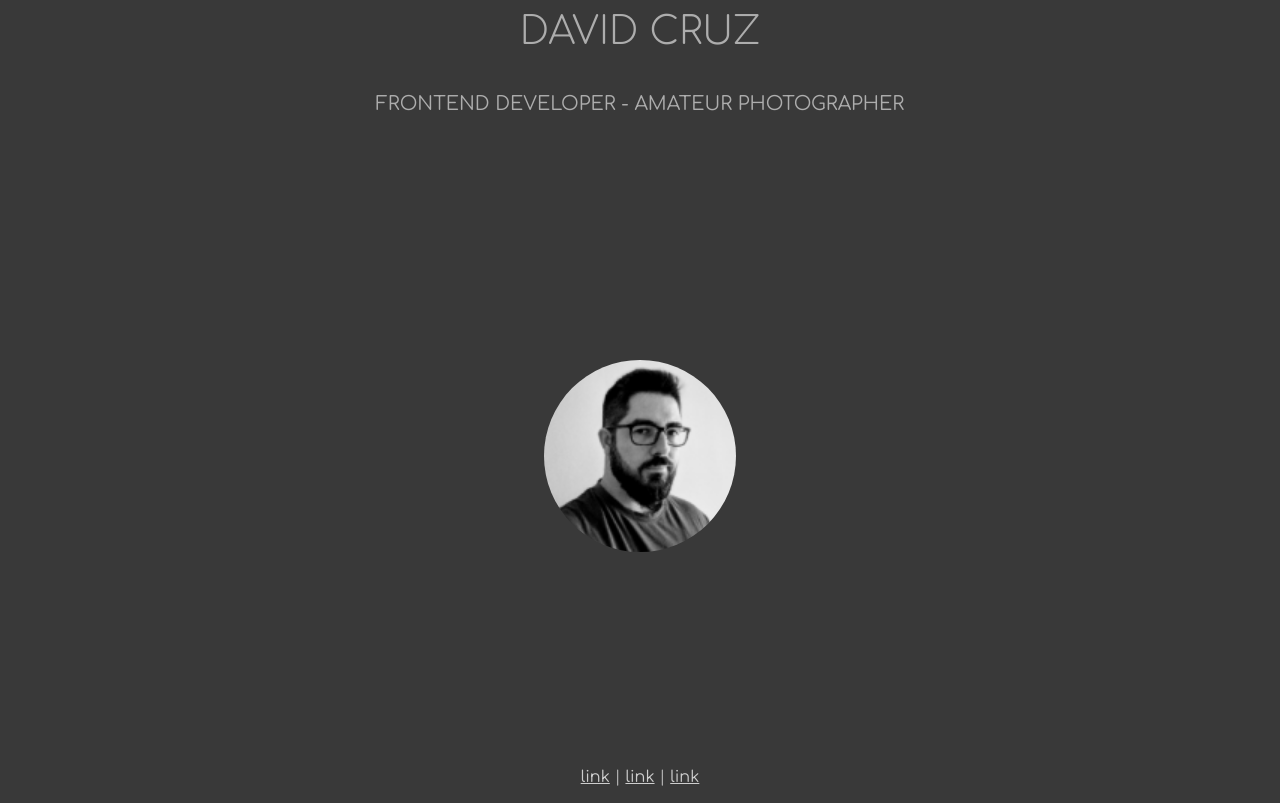
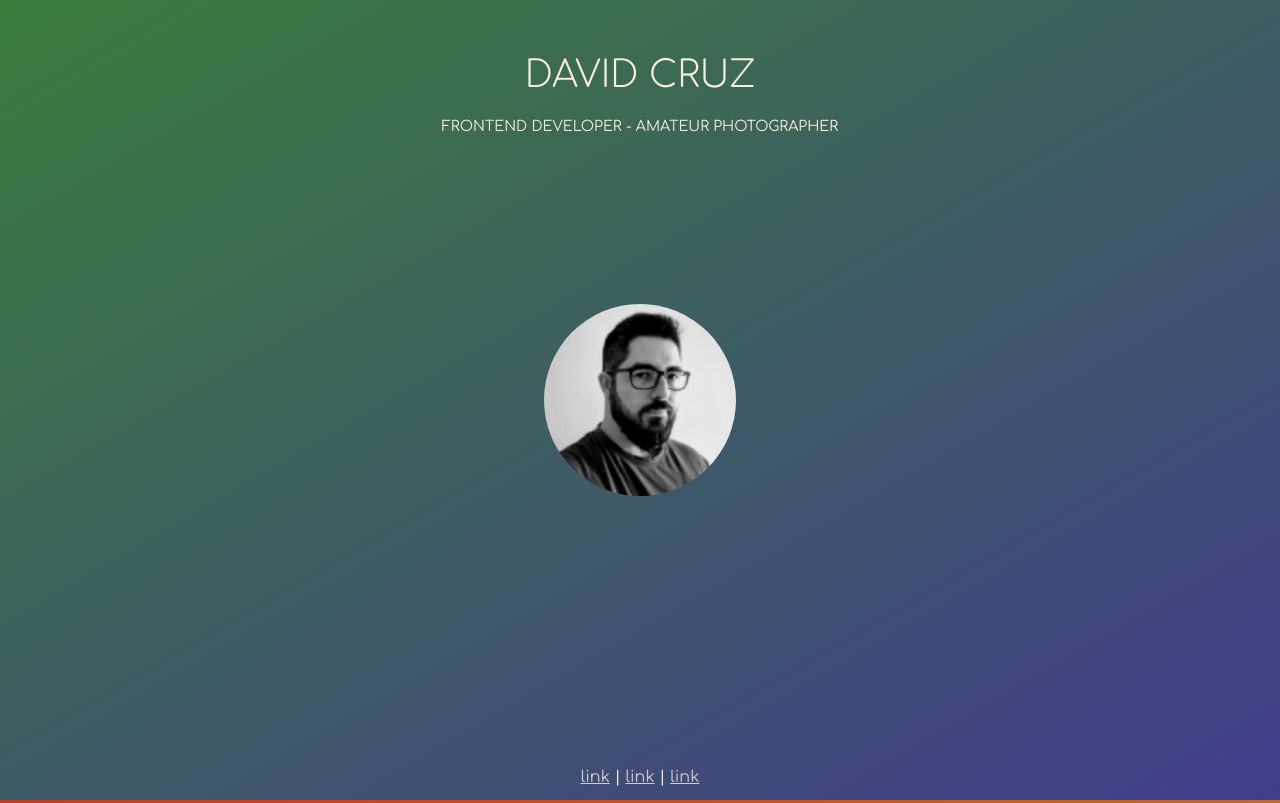
Before and after one commit to daviz1982/web, a plain HTML site: page index.html in a window 1280 px wide. Shown: the top 803 px of the page. Drawn offline with Linux system fonts and the light colour scheme.

Commit message:
added sections and snap scrolling

```diff
--- a/css/css.css
+++ b/css/css.css
@@ -1,16 +1,29 @@
 @import url('https://fonts.googleapis.com/css2?family=Comfortaa:wght@300;400;700&display=swap');
 
 :root {
+  --fonts: 'Comfortaa', 'Segoe UI', Tahoma, Geneva, Verdana, sans-serif;
+
+  --h1-fsize: calc(1.5rem + 1vw);
+  --h3-fsize: calc(.5rem + .5vw);
+
   --color-bg-body: #393939;
-  --color-text: #adadad;
+  --color-text: #fdeddd;
   --color-link: #cdcdcd;
   --color-link-hover: #cffdfd;
 
-  --color-gradient-start: #cacaca;
-  --color-gradient-end: #e8e8e8;
+  --color-start-1: #413c8ef7;
+  --color-start-2: #3bd6406e;
+  --color-projects-1: #d1a822e0;
+  --color-projects-2: #d1361bf7;
+  --color-cv-1: #8adf45f7;
+  --color-cv-2: #ff00d49e;
+  --color-contact-1: #9d2babd6;
+  --color-contact-2: #5611b16b;
 
-  --header-height: 12vh;
-  --section-height: 90vh;
+  --header-height: 20vh;
+  --header-min-height: 10rem;
+  --section-height: 100vh;
+  --section-width: 100vw;
   --footer-height: 4vh;
 }
 
@@ -22,53 +35,76 @@
 
 html {
   height: 100%;
+  scroll-snap-type: mandatory;
+  scroll-snap-points-y: repeat(100vh);
+  scroll-snap-type: y mandatory;
 }
 
 body {
   background-color: var(--color-bg-body);
   color: var(--color-text);
   height: 100%;
-  font-family: 'Comfortaa', 'Segoe UI', Tahoma, Geneva, Verdana, sans-serif;
+  font-family: var(--fonts);
   font-size: 16px;
 }
 
-main {
+.main {
   animation: 1s init-main ease-in-out;
   animation-fill-mode: backwards;
 }
 
-header {
+.main--header {
   align-items: center;
   display: flex;
   flex-direction: column;
   height: var(--header-height);
   justify-content: center;
-  min-height: 2.5rem;
+  min-height: var(--header-min-height);
   padding: 1rem;
+  position: absolute;
+  width: 100%;
 }
 
-header>h1 {
-  font-size: 2.4rem;
+.main--header>h1 {
+  font-size: var(--h1-fsize);
   font-weight: 300;
-  line-height: 2rem;
-  margin-top: 2rem;
-  padding: 0.5rem;
+  line-height: 1;
+  margin-top: 1rem;
+  padding: 1rem 1rem .5rem;
   text-align: center;
 }
 
-header>h3 {
-  font-size: 1.2rem;
+.main--header>h3 {
+  font-size: var(--h3-fsize);
   font-weight: 400;
-  line-height: 2rem;
-  margin-top: 2rem;
+  line-height: 1;
+  margin-top: 1rem;
   text-align: center;
 }
 
-section#paco {
+section.start,
+section.projects,
+section.cv,
+section.contact {
   align-items: center;
+  background: linear-gradient(-30deg, var(--color-start-1), var(--color-start-2));
   display: flex;
   height: var(--section-height);
   justify-content: center;
+  scroll-snap-align: start;
+  width: var(--section-width);
+}
+
+section.projects {
+  background: linear-gradient(-30deg, var(--color-projects-1), var(--color-projects-2));
+}
+
+section.cv {
+  background: linear-gradient(-30deg, var(--color-cv-1), var(--color-cv-2));
+}
+
+section.contact {
+  background: linear-gradient(-30deg, var(--color-contact-1), var(--color-contact-2));
 }
 
 a {
@@ -93,7 +129,7 @@ a:hover {
 }
 
 .blur {
-  animation: 1s ease-out blurry 1.25s;
+  animation: 1s ease-out blurry 1.10s;
   animation-fill-mode: backwards;
   border-radius: 50%;
   display: block;
@@ -117,14 +153,14 @@ a:hover {
   display: inline-block;
 }
 
-footer {
+.main--footer {
   align-items: center;
   bottom: 0;
   position: fixed;
   width: 100%;
 }
 
-footer>nav {
+.main--footer>nav {
   display: flex;
   height: var(--footer-height);
   justify-content: center;
--- a/index.html
+++ b/index.html
@@ -9,19 +9,57 @@
 </head>
 
 <body>
-  <main>
-    <header>
+  <main class="main">
+    <header class="main--header">
       <h1>DAVID CRUZ</h1>
       <h3>FRONTEND DEVELOPER - AMATEUR PHOTOGRAPHER</h3>
     </header>
-    <article>
-      <section id="paco">
+    <article class="main--article">
+      <section class="start">
         <div class="image-round profile-picture">
           <div class="blur"></div>
         </div>
       </section>
+      <section class="projects">
+        <ul>
+          <li>Proyecto 1</li>
+          <li>Proyecto 2</li>
+          <li>Proyecto 3</li>
+          <li>Proyecto 4</li>
+          <li>Proyecto 5</li>
+          <li>Proyecto 6</li>
+        </ul>
+      </section>
+      <section class="cv">
+        ¿?
+      </section>
+      <section class="contact">
+        <form action="" method="post">
+          <div>
+            <label for="nombre">
+              Nombre
+              <input type="text" name="nombre" id="nombre">
+            </label>
+          </div>
+          <div>
+            <label for="email">
+              Email
+              <input type="text" name="email" id="email">
+            </label>
+          </div>
+          <div>
+            <label for="motivacion">
+              Motivo de contacto
+              <textarea id="motivacion"></textarea>
+            </label>
+          </div>
+          <div>
+            <button type="submit">Enviar</button>
+          </div>
+        </form>
+      </section>
     </article>
-    <footer>
+    <footer class="main--footer">
       <nav>
         <ul class="inline-list">
           <li><a href="#">link</a></li> |
```
